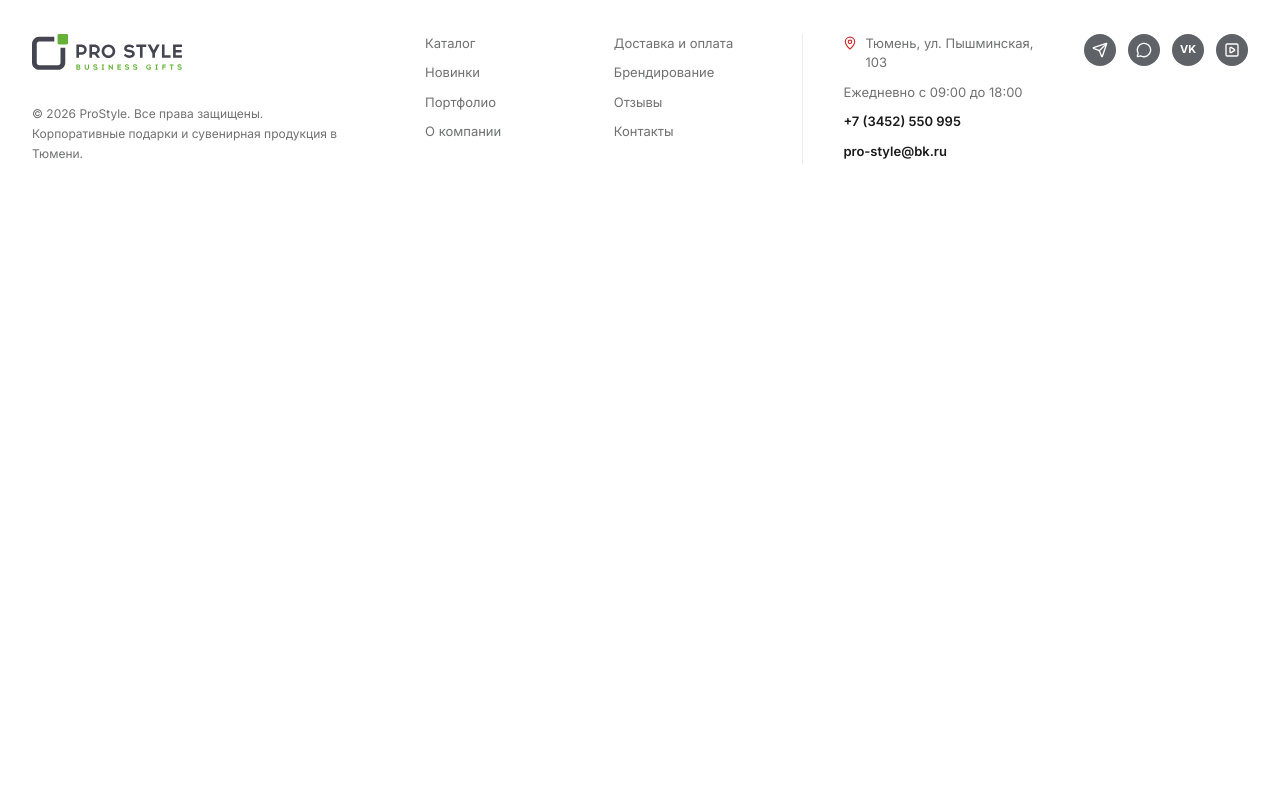
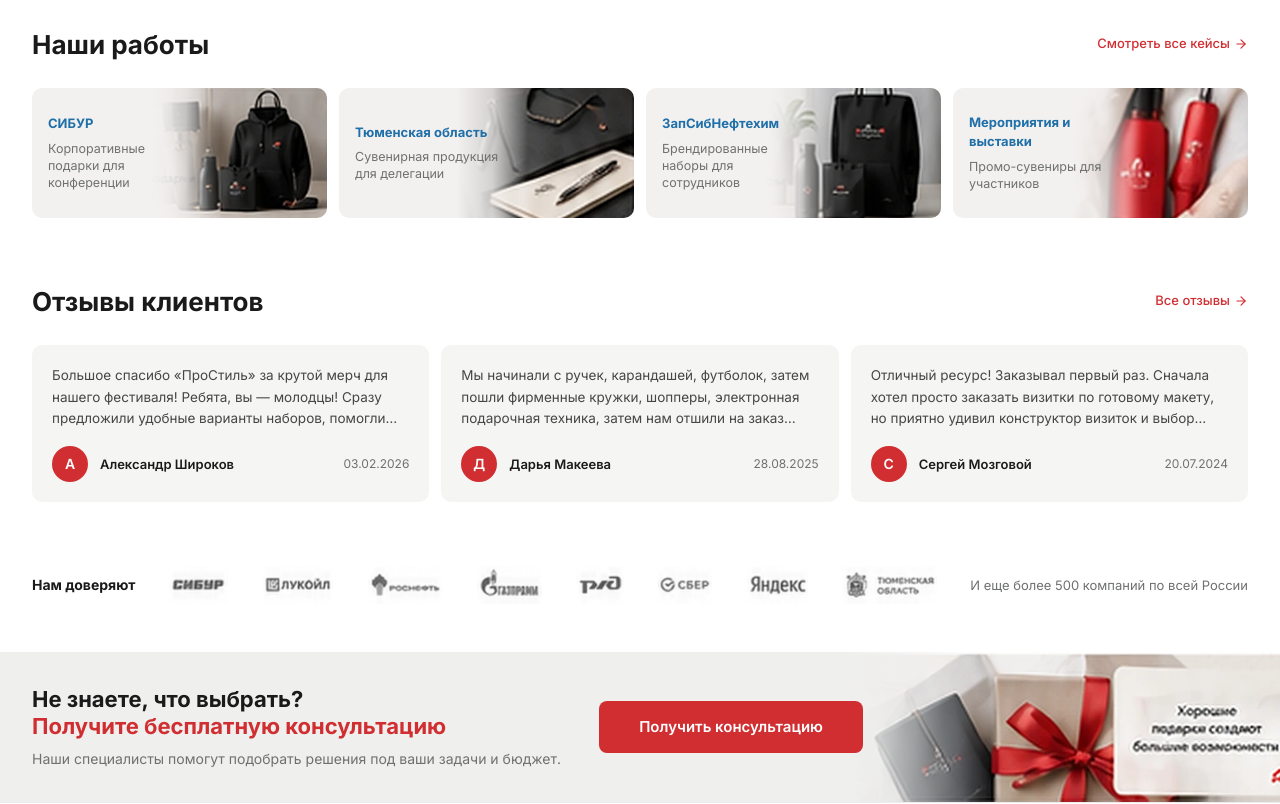
Before and after one commit to lemnity/prost, a Next.js app: page / in a window 1280 px wide. Shown: the part 2360-3164 px from the top of the page. Before the commit the page ends 2564 px from the top, so only its background shows below. Built offline with nearby package versions, Linux system fonts and the light colour scheme.

Commit message:
feat: our works, reviews, clients and consultation CTA sections

```diff
--- a/src/app/globals.css
+++ b/src/app/globals.css
@@ -11,6 +11,8 @@
   --color-line: #ececec;
   --color-hero: #f3f2f0;
   --color-case: #1f6fa8;
+  --color-work: #f3f1f0;
+  --color-cta: #efefee;
   --color-new-bg: #ddf3e9;
   --color-new-text: #2f8a64;
   --font-sans: var(--font-inter), ui-sans-serif, system-ui, sans-serif;
--- a/src/app/page.tsx
+++ b/src/app/page.tsx
@@ -3,6 +3,10 @@
 import { NewProducts } from "@/components/home/new-products";
 import { HowWeWork } from "@/components/home/how-we-work";
 import { ApplicationTypes } from "@/components/home/application-types";
+import { OurWorks } from "@/components/home/our-works";
+import { Reviews } from "@/components/home/reviews";
+import { Clients } from "@/components/home/clients";
+import { ConsultationCta } from "@/components/home/consultation-cta";
 
 export default function Home() {
   return (
@@ -12,6 +16,10 @@
       <NewProducts />
       <HowWeWork />
       <ApplicationTypes />
+      <OurWorks />
+      <Reviews />
+      <Clients />
+      <ConsultationCta />
     </main>
   );
 }
--- /dev/null
+++ b/src/components/home/clients.tsx
@@ -0,0 +1,42 @@
+import Image from "next/image";
+import { Container } from "@/components/ui/container";
+import { clients } from "@/content/home";
+
+// Natural widths of the logo PNGs (height is 84 for all).
+const logoWidth: Record<string, number> = {
+  sibur: 132,
+  lukoil: 156,
+  rosneft: 165,
+  gazprom: 144,
+  rzd: 105,
+  sber: 120,
+  yandex: 135,
+  tyumen: 210,
+};
+
+export function Clients() {
+  return (
+    <section aria-labelledby="clients-title" className="py-8">
+      <Container className="flex flex-col gap-3 lg:flex-row lg:items-center lg:justify-between lg:gap-6">
+        <h2 id="clients-title" className="order-[-2] shrink-0 text-sm lg:order-none font-bold">
+          {clients.title}
+        </h2>
+        <ul className="no-scrollbar -mx-4 flex items-center gap-6 overflow-x-auto px-4 md:-mx-8 md:px-8 lg:mx-0 lg:min-w-0 lg:flex-1 lg:justify-around lg:gap-4 lg:overflow-visible lg:px-0">
+          {clients.items.map((c) => (
+            <li key={c.id} className="shrink-0">
+              <Image
+                src={c.logo}
+                alt={c.name}
+                width={logoWidth[c.id] ?? 132}
+                height={84}
+                sizes="95px"
+                className="h-[38px] w-auto grayscale opacity-80"
+              />
+            </li>
+          ))}
+        </ul>
+        <p className="order-[-1] shrink-0 text-[13px] text-muted lg:order-none">{clients.note}</p>
+      </Container>
+    </section>
+  );
+}
--- /dev/null
+++ b/src/components/home/consultation-cta.tsx
@@ -0,0 +1,37 @@
+import Image from "next/image";
+import Link from "next/link";
+import { Container } from "@/components/ui/container";
+
+export function ConsultationCta() {
+  return (
+    <section aria-labelledby="cta-title" className="relative mt-4 overflow-hidden bg-cta">
+      <div aria-hidden="true" className="absolute inset-y-0 right-0 hidden w-[34%] lg:block">
+        <Image
+          src="/images/hero/cta.webp"
+          alt=""
+          fill
+          sizes="34vw"
+          className="object-cover object-left"
+        />
+        <div className="absolute inset-y-0 left-0 w-1/3 bg-gradient-to-r from-cta to-transparent" />
+      </div>
+      <Container className="relative z-10 flex flex-col items-stretch gap-5 py-8 sm:items-start lg:h-[150px] lg:flex-row lg:items-center lg:py-0">
+        <div className="lg:w-[45%]">
+          <h2 id="cta-title" className="text-[22px] font-bold leading-tight">
+            Не знаете, что выбрать?
+            <span className="block text-brand">Получите бесплатную консультацию</span>
+          </h2>
+          <p className="mt-2 text-sm text-muted">
+            Наши специалисты помогут подобрать решения под ваши задачи и бюджет.
+          </p>
+        </div>
+        <Link
+          href="/contact-us#callback"
+          className="inline-flex h-[52px] items-center justify-center rounded-lg bg-brand px-10 text-[15px] font-semibold text-white transition-colors hover:bg-brand-hover"
+        >
+          Получить консультацию
+        </Link>
+      </Container>
+    </section>
+  );
+}
--- /dev/null
+++ b/src/components/home/our-works.tsx
@@ -0,0 +1,43 @@
+import Image from "next/image";
+import Link from "next/link";
+import { Container } from "@/components/ui/container";
+import { SectionHeader } from "@/components/ui/section-header";
+import { works } from "@/content/home";
+
+export function OurWorks() {
+  return (
+    <section aria-labelledby="our-works-title" className="py-6 md:py-8">
+      <Container>
+        <SectionHeader id="our-works-title" title={works.title} link={works.link} />
+        <ul className="grid grid-cols-1 gap-3 sm:grid-cols-2 lg:grid-cols-4">
+          {works.items.map((w) => (
+            <li key={w.id}>
+              <Link
+                href={w.href}
+                className="relative flex h-[130px] items-center overflow-hidden rounded-[10px] bg-work"
+              >
+                <div className="absolute inset-y-0 right-0 w-[60%]">
+                  <Image
+                    src={w.image}
+                    alt=""
+                    fill
+                    sizes="(min-width: 1280px) 185px, (min-width: 1024px) 14vw, (min-width: 640px) 30vw, 55vw"
+                    className="object-cover"
+                  />
+                  <div
+                    aria-hidden="true"
+                    className="absolute inset-y-0 left-0 w-[40%] bg-gradient-to-r from-work via-work/80 to-transparent"
+                  />
+                </div>
+                <div className="relative z-10 max-w-[60%] p-4">
+                  <p className="text-[13px] font-bold text-case">{w.client}</p>
+                  <p className="mt-1.5 text-[12.5px] leading-snug text-muted">{w.text}</p>
+                </div>
+              </Link>
+            </li>
+          ))}
+        </ul>
+      </Container>
+    </section>
+  );
+}
--- /dev/null
+++ b/src/components/home/reviews.tsx
@@ -0,0 +1,41 @@
+import { Container } from "@/components/ui/container";
+import { SectionHeader } from "@/components/ui/section-header";
+import { reviews } from "@/content/home";
+
+function formatDate(iso: string) {
+  const [y, m, d] = iso.split("-");
+  return `${d}.${m}.${y}`;
+}
+
+export function Reviews() {
+  return (
+    <section aria-labelledby="reviews-title" className="py-6 md:py-8">
+      <Container>
+        <SectionHeader id="reviews-title" title={reviews.title} link={reviews.link} />
+        <ul className="no-scrollbar -mx-4 flex snap-x gap-3 overflow-x-auto px-4 md:-mx-8 md:px-8 lg:mx-0 lg:grid lg:grid-cols-3 lg:overflow-visible lg:px-0">
+          {reviews.items.map((r) => (
+            <li key={r.id} className="w-[300px] shrink-0 snap-start lg:w-auto">
+              <figure className="h-full rounded-[10px] bg-surface p-5">
+                <blockquote className="line-clamp-3 text-[13.5px] leading-relaxed text-ink/80">
+                  {r.text}
+                </blockquote>
+                <figcaption className="mt-4 flex items-center gap-3">
+                  <span
+                    aria-hidden="true"
+                    className="flex size-9 shrink-0 items-center justify-center rounded-full bg-brand text-sm font-semibold text-white"
+                  >
+                    {r.name.charAt(0)}
+                  </span>
+                  <span className="text-[13px] font-semibold">{r.name}</span>
+                  <time dateTime={r.date} className="ml-auto text-xs text-muted">
+                    {formatDate(r.date)}
+                  </time>
+                </figcaption>
+              </figure>
+            </li>
+          ))}
+        </ul>
+      </Container>
+    </section>
+  );
+}
```
